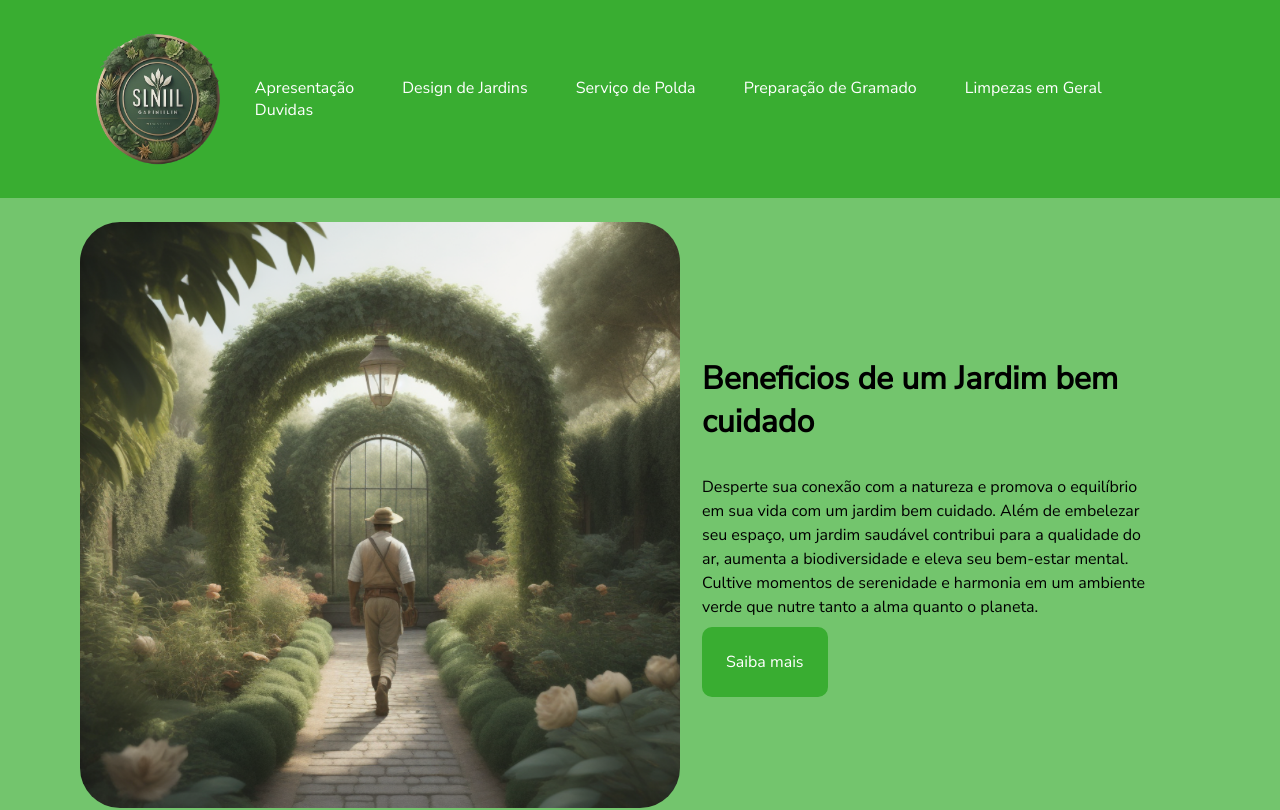
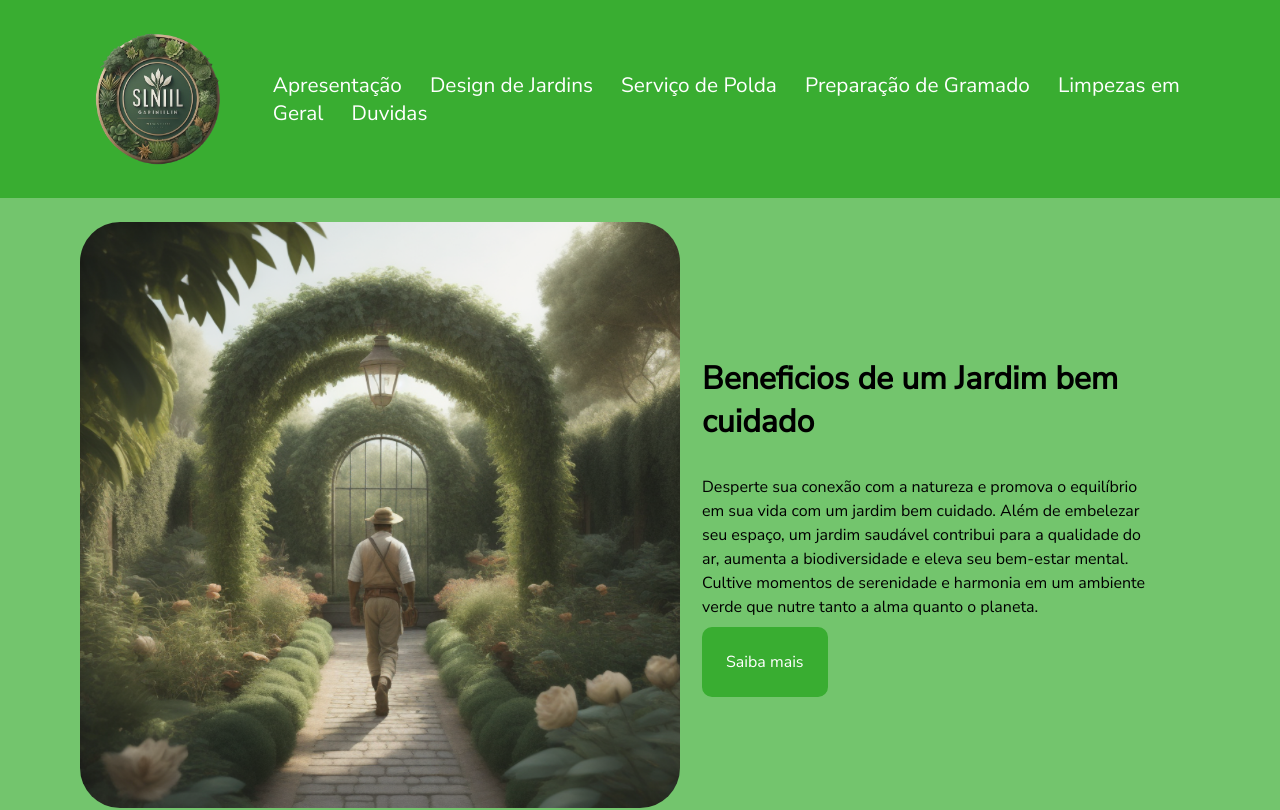
Before and after one commit to guilhermebins/beautifulgardens, a plain HTML site: page index.html in a window 1280 px wide. Shown: the top 810 px of the page. Drawn offline with Linux system fonts and the light colour scheme.

Commit message:
Update index.css

```diff
--- a/index.css
+++ b/index.css
@@ -13,6 +13,7 @@ header {
   background-color: #39ad31;
   display: flex;
   align-items: center;
+  gap: 40px;
   justify-content: space-between;
   padding: 24px 80px 24px 24px;
 }
@@ -23,7 +24,8 @@ header img {
 
 header nav a {
   color: #fff;
-  padding: 22px;
+  font-size: 1.3em;
+  padding: 0 24px 0 0;
   text-decoration: none;
 }
 
```
